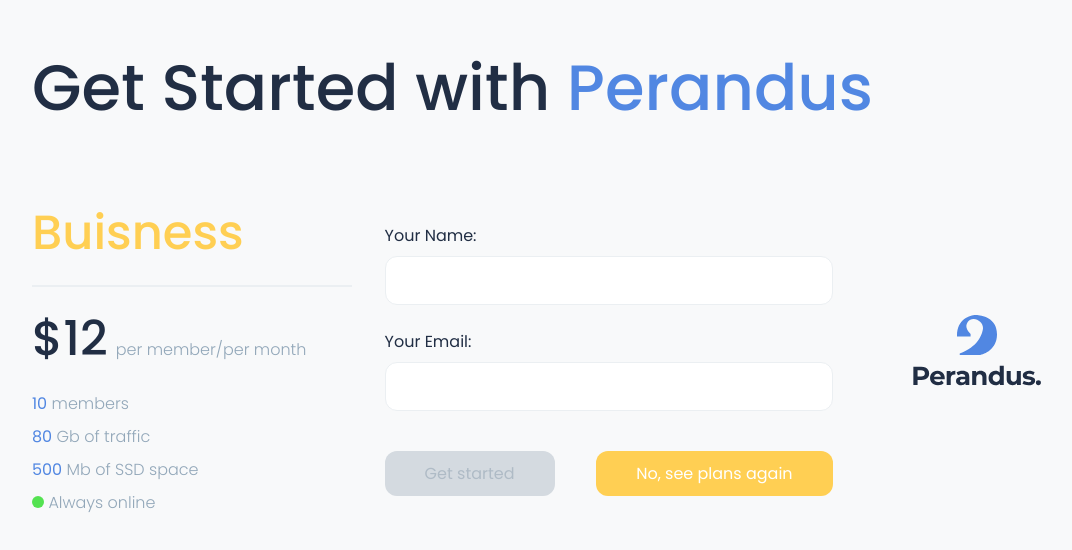
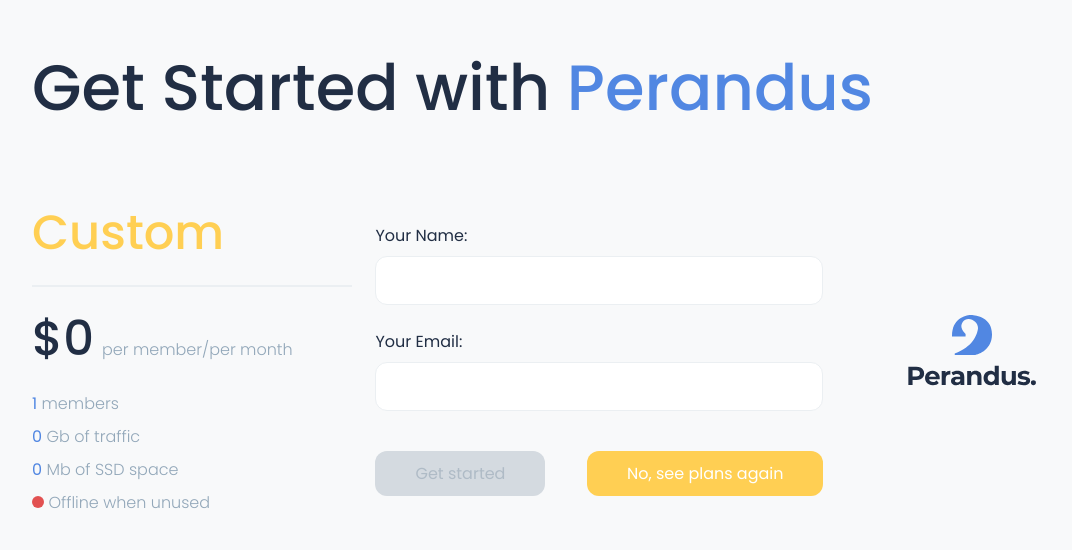
Before and after one commit to shtramvasov/typescript-landing, a React (Create React App) app: page /order in a window 1280 px wide. Shown: the part 120-670 px from the top of the page, without its empty margins (64-1136 px from the left). Built offline with nearby package versions, Linux system fonts and the light colour scheme.

Commit message:
redux tariffs order maping

```diff
--- a/src/components/OrderPage/OrderInfo/OrderInfo.tsx
+++ b/src/components/OrderPage/OrderInfo/OrderInfo.tsx
@@ -1,28 +1,37 @@
 import React from 'react'
 import style from '../OrderInfo/orderinfo.module.css'
-
+import { useSelector } from 'react-redux';
+import { RootState } from '../../../store';
 
 export const OrderInfo: React.FC = () => {
+  const tariff = useSelector((state: RootState) => state.tariffs);
+
   return (
 		<div className={style.infocard}>
-			<h2>Buisness</h2>
+			<h2>{tariff.name}</h2>
 			<div className={style.price}>
-				<h2>$12</h2>
+				<h2>${tariff.price}</h2>
 				<p className='light'>per member/per month</p>
 			</div>
 			<div className={style.stats}>
 				<p className='light'>
-					<span>10</span> members
+					<span>{tariff.members}</span> members
 				</p>
 				<p className='light'>
-					<span>80</span> Gb of traffic
+					<span>{tariff.traffic}</span> Gb of traffic
 				</p>
 				<p className='light'>
-					<span>500</span> Mb of SSD space
+					<span>{tariff.traffic}</span> Mb of SSD space
 				</p>
-				<p className='light'>
-					<span className={style.online}></span> Always online
-				</p>
+				{tariff.alwaysOnline ? (
+					<p className='light'>
+						<span className={style.online}></span> Always online
+					</p>
+				) : (
+					<p className='light'>
+						<span className={style.offline}></span> Offline when unused
+					</p>
+				)}
 			</div>
 		</div>
 	);
--- a/src/store/index.ts
+++ b/src/store/index.ts
@@ -1,8 +1,14 @@
-import { configureStore } from '@reduxjs/toolkit'
+import { combineReducers, configureStore } from '@reduxjs/toolkit'
 import tariffReducer from './tariffsSlice'
+
+const rootReducer = combineReducers({
+  tariffs: tariffReducer,
+})
 
 export default configureStore({
   reducer: {
     tariffs: tariffReducer,
   },
 });
+
+export type RootState = ReturnType<typeof rootReducer>
--- a/src/store/tariffsSlice.ts
+++ b/src/store/tariffsSlice.ts
@@ -11,14 +11,12 @@
 
 const initialState: ITariff = {
   name: 'Custom',
-  members: 0,
+  members: 1,
   traffic: 0,
   space: 0,
   alwaysOnline: false,
   price: 0
 }
-
-console.log(initialState.price)
 
 const tariffsSlice = createSlice({
   name: 'tariffs',
```
